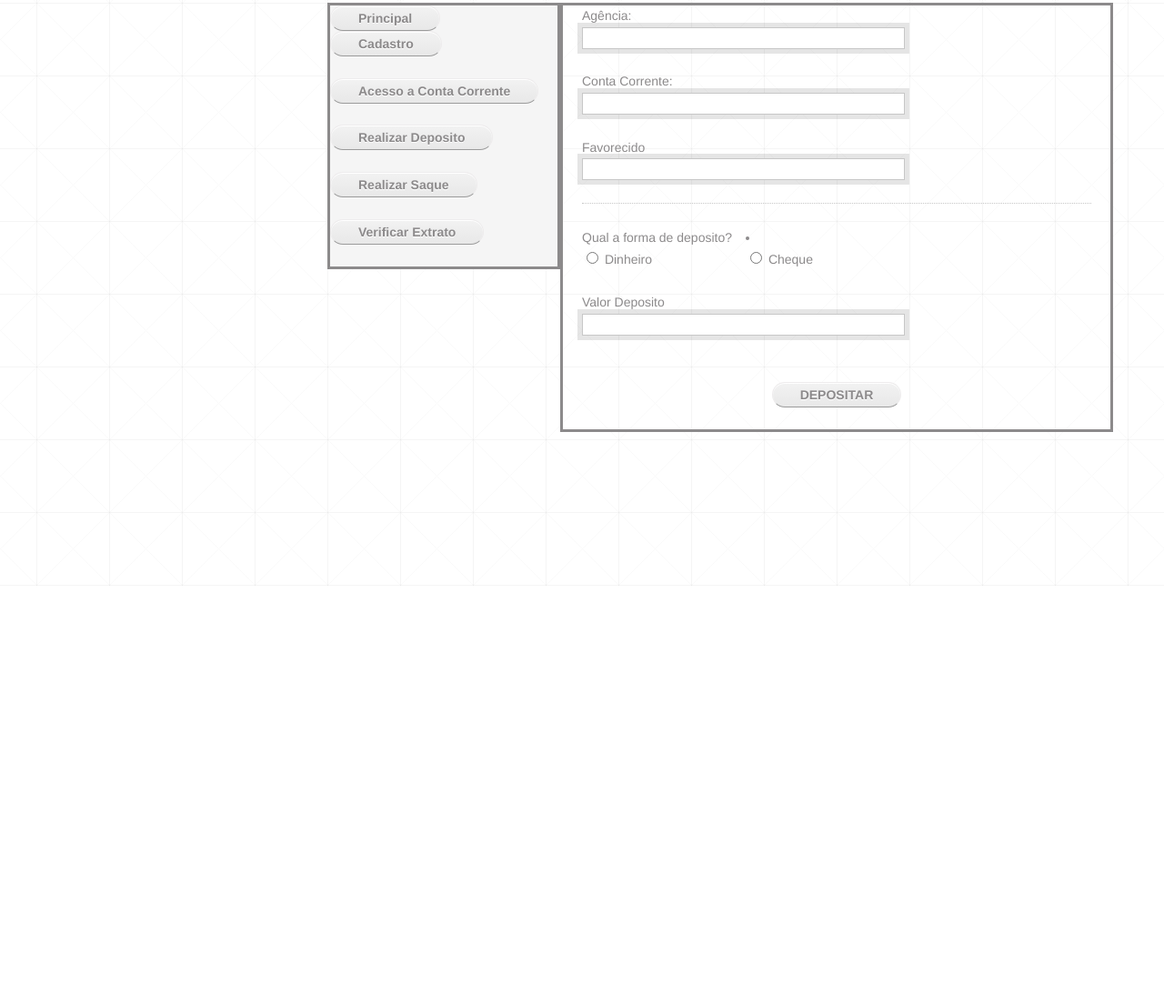
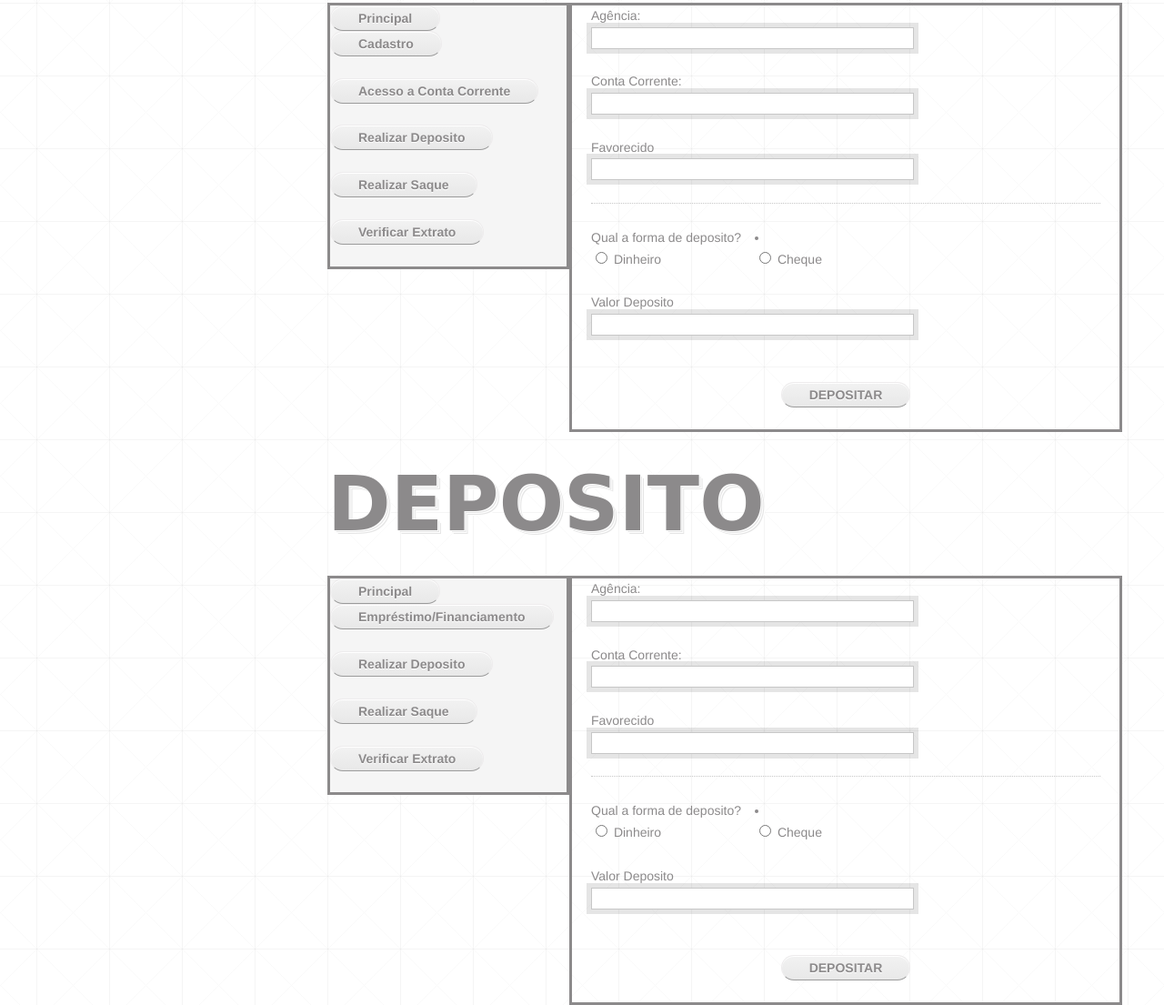
Before and after one commit to hygortec/TrabalhoBanco, a plain HTML site: page BancoMaster/web/telaDeposito.html in a window 1280 px wide. Shown: the part 156-1261 px from the top of the page at 91% size. Before the commit the page ends 800 px from the top, so only its background shows below. Drawn offline with Linux system fonts and the light colour scheme; a web font is replaced by a local one.

Commit message:
Resolução de conflitos

```diff
--- a/BancoMaster/web/css/style.css
+++ b/BancoMaster/web/css/style.css
@@ -25,6 +25,7 @@ header {
 .sidebar {
  display: inline;
  width: 250px;
+ width: 260px;
  float: left;
  background-color: #f5f5f5;
   border: solid;
@@ -66,6 +67,7 @@ button {
 	font-family:"HelveticaNeue-Light", "Helvetica Neue Light", "Helvetica Neue", Helvetica, Arial, sans-serif;
 	font-weight:350;
 	color:#8c8a8b;
+
 }
 
 input[type=text],
--- a/BancoMaster/web/telaDeposito.html
+++ b/BancoMaster/web/telaDeposito.html
@@ -76,3 +76,79 @@
             </div>
             <body/>
             <html/>
+
+
+
+<head>
+    <title>BM - Deposito</title>
+    <link rel="stylesheet" href="css/style.css" />
+    <link href='http://fonts.googleapis.com/css?family=Engagement' rel='stylesheet' type='text/css'>
+    <meta charset="UTF-8">
+</head>
+<body>
+    <form>
+        <div class="header">
+            <h1>DEPOSITO</h1>
+        </div>
+        <div class="sidebar">
+
+            <form method="post" action="Principal.html" class="login">
+                <button type="submit" class="login-button">Principal</button>
+            </form>
+            <br/>
+            <form method="post" action="telaEmpFin.html" class="login">
+
+                <button type="submit" class="login-button">Empréstimo/Financiamento</button>
+            </form>
+            <br/>
+            <form method="post" action="telaDeposito.html" class="login">
+
+                <button type="submit" class="login-button">Realizar Deposito</button>
+            </form>
+            <br/>
+            <form method="post" action="telaSaque.html" class="login">
+
+                <button type="submit" class="login-button">Realizar Saque</button>
+            </form>
+            <br/>
+            <form method="post" action="telaExtrato.html" class="login">
+
+                <button type="submit" class="login-button">Verificar Extrato</button>
+            </form>
+            <br/>
+        </div>
+        <div class="article">
+            <form>
+                <label>Agência:</label>
+                <br/>
+                <input type="text" name="name" size="40">
+                <br/><br/>
+                <label>Conta Corrente:</label>
+                <br/>
+                <input type="text" name="name" size="40">
+                <br/><br/>
+                <label>Favorecido</label>
+                <br/>
+                <input type="text" name="name" size="40">
+                <br/><br/>
+                <li>
+                    <label>Qual a forma de deposito?</label>
+                    <br/>
+                    <label><input type="radio" name="radiodinheiro" value="1"/> Dinheiro</label>
+                    <label><input type="radio" name="radioCheque" value="2"/> Cheque</label>
+                    <br/><br/>
+
+                    <label>Valor Deposito</label>
+                    <br/>
+                    <input type="text" name="name" size="40">
+                    <br/><br/>
+                </li>
+            </form>
+            <tr>
+                <td><button type="submit" class="">DEPOSITAR</button></td>
+            <br/><br/>
+            </tr>
+        </div>
+
+</body>
+</html>
```
Also changed, not shown: BancoMaster/web/Principal.html (+25 -0 lines), BancoMaster/web/index.html (+2 -1 lines), BancoMaster/web/loginHigor.html (+30 -5 lines), BancoMaster/web/telaEmpFin.html (added, +71 -0 lines), BancoMaster/web/telaExtrato.html (+3 -0 lines).
